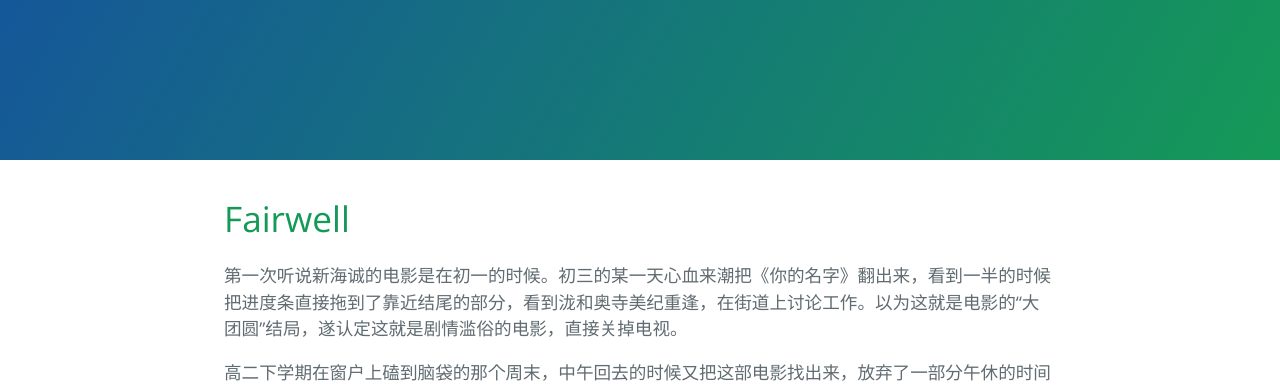
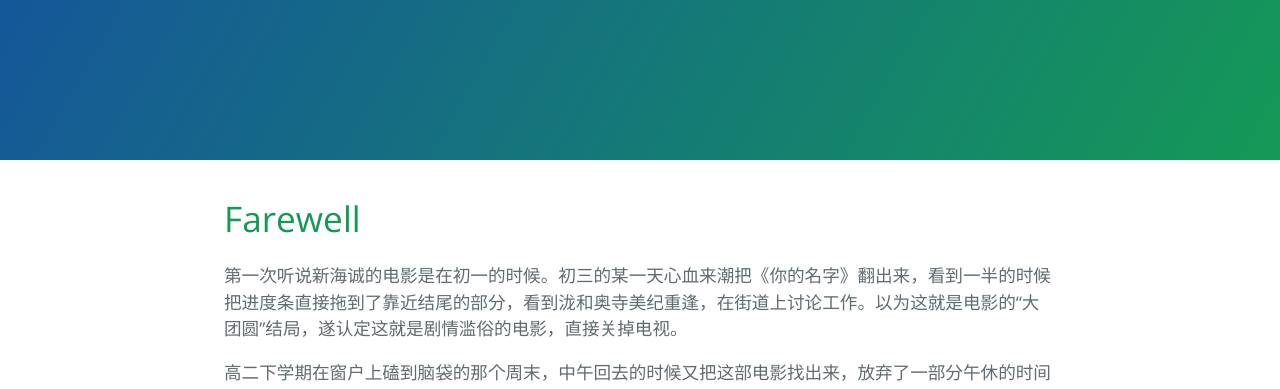
Before and after one commit to 224200/224200.github.io, a Jekyll site: the page built from fairwell.md, in a window 1280 px wide and 900 px high. Shown: the top 389 px of the window. Built offline with Jekyll 4.4.1, drawn with Linux system fonts in a browser that asks for light colours.

Commit message:
pronounciation

```diff
--- a/fairwell.md
+++ b/fairwell.md
@@ -4,7 +4,7 @@ title: Fairwell
 description: empty
 ---
 
-# Fairwell
+# Farewell
 
 第一次听说新海诚的电影是在初一的时候。初三的某一天心血来潮把《你的名字》翻出来，看到一半的时候把进度条直接拖到了靠近结尾的部分，看到泷和奥寺美纪重逢，在街道上讨论工作。以为这就是电影的“大团圆”结局，遂认定这就是剧情滥俗的电影，直接关掉电视。
 
```
Also changed, not shown: index.md (+1 -1 lines).
